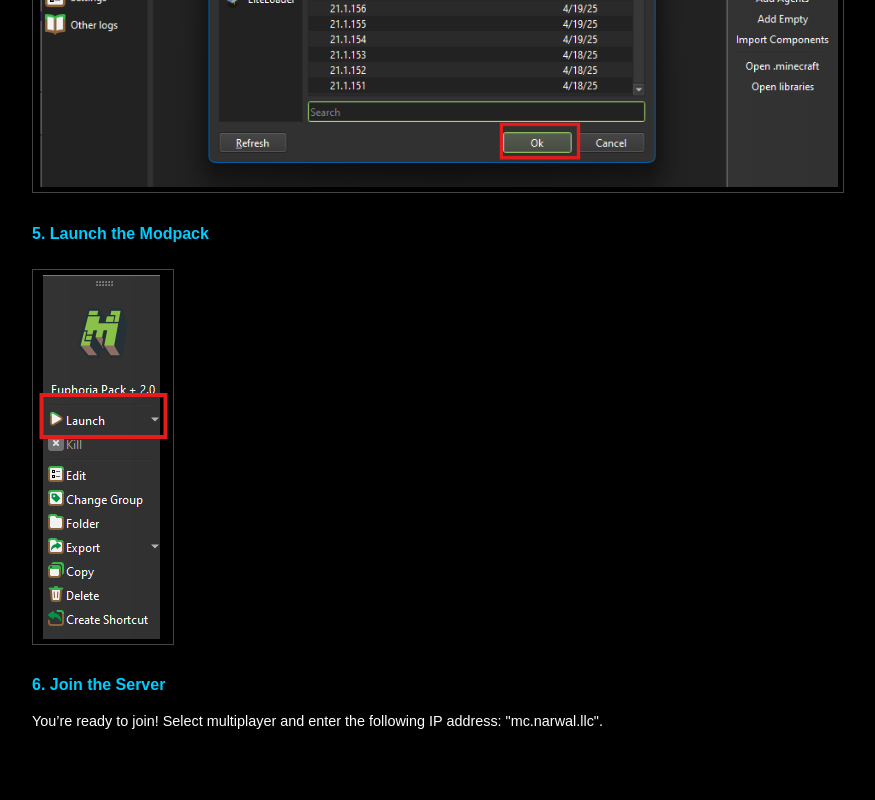
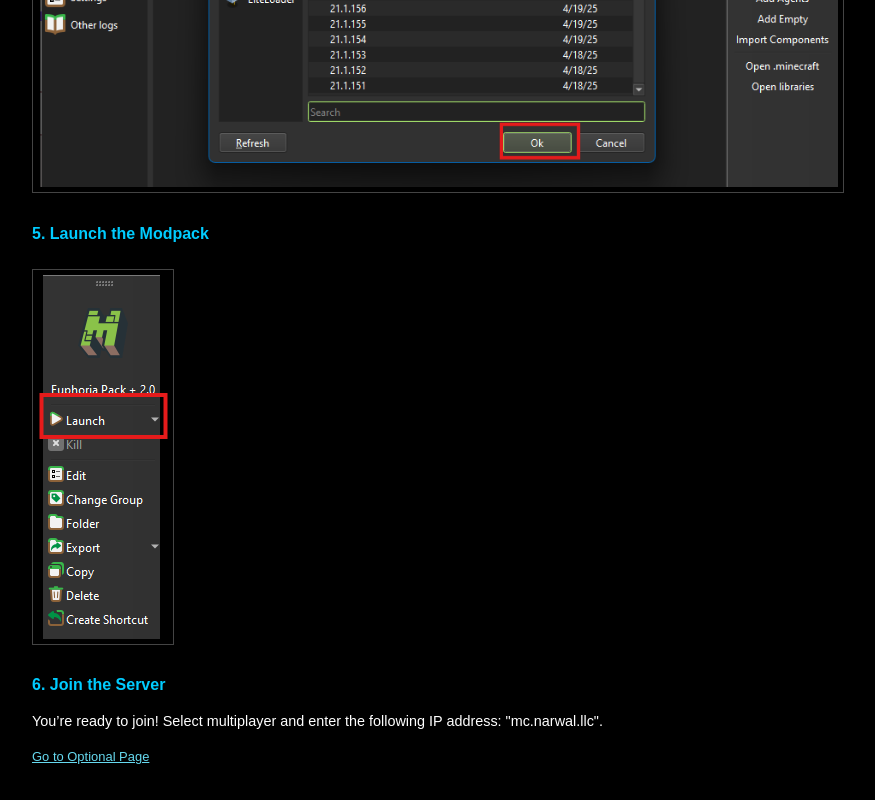
Before and after one commit to noteuphorix/EuphoriaPack, a plain HTML site: page index.html in a window 1280 px wide. Shown: the part 1448-2248 px from the top of the page, without its empty margins (208-1083 px from the left). Before the commit the page ends 2214 px from the top, so only its background shows below. Drawn offline with Linux system fonts and the light colour scheme.

Commit message:
Update index.html

```diff
--- a/index.html
+++ b/index.html
@@ -73,5 +73,6 @@
 
   <h2>6. Join the Server</h2>
   <p>You’re ready to join! Select multiplayer and enter the following IP address: "mc.narwal.llc".</p>
+  <p><a href="optional.html">Go to Optional Page</a></p>
 </body>
 </html>
```
